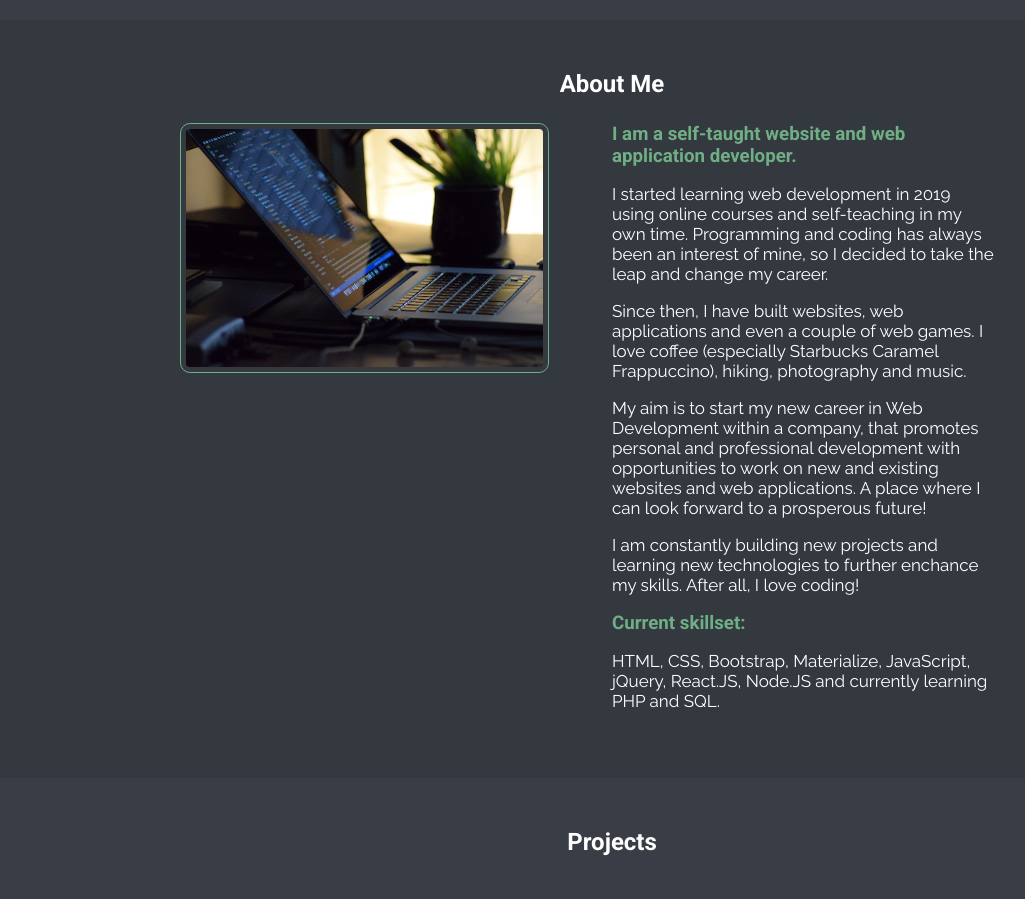
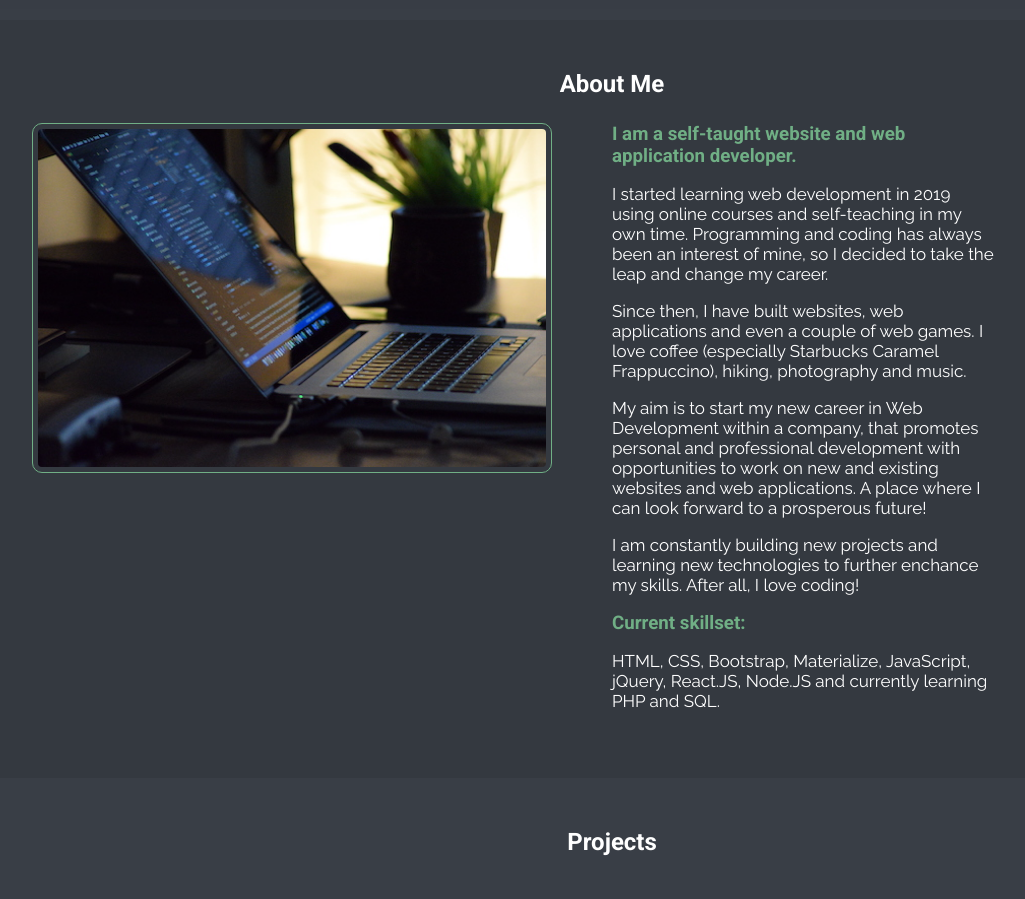
Before and after one commit to MashuMaru/personal-site, a React (Create React App) app: page / in a window 1280 px wide. Shown: the part 780-1679 px from the top of the page, without its empty margins (28-1053 px from the left). Built offline with nearby package versions, Linux system fonts and the light colour scheme.

Commit message:
css amendments

```diff
--- a/public/styles.css
+++ b/public/styles.css
@@ -93,16 +93,21 @@ p {
 }
 
 .about-pic-section {
-    display: inline-block;
+    /* display: inline-block; */
+    display: block;
+    margin-left: auto;
+    margin-right: auto;
+    margin-top: auto;
+    margin-bottom: auto;
     width: 50%;
     height: 100%;
     float: left;
-    padding-left: 10%;
+    /* padding-left: 10%; */
 }
 
 @media only screen and (max-width: 1440px) {
     .about-pic-section {
-        padding-right: 15%;
+        /* padding-right: 15%; */
     }
 }
 
@@ -214,24 +219,32 @@ p {
 }
 
   .profile-pic {
-    position: relative;
-    display: inline;
+    /* position: relative; */
+    /* display: inline; */
     /* border-radius: 10%; */
     border-radius: 10px;
     border: solid 1px #70af85;
     padding: 5px;
-    height: 300px;
+    /* height: 550px; */
+    height: 100%;
     /* max-width: 100%; */
-    margin-left: 25%;
-    margin-right: 25%;
+    display: flex;
+    height: 400px;
+    /* height: 100%; */
+    margin-left: auto;
+    margin-right: auto;
+    /* margin-left: 25%;
+    margin-right: 25%; */
+    /* margin-left: auto;
+    margin-right: auto; */
     margin-top: auto;
-    margin-top: auto;
+    margin-bottom: auto;
 }
 
 
 @media only screen and (max-width: 1600px) {
     .profile-pic {
-        height: 250px;
+        height: 350px;
     }
 }
 
```
Also changed, not shown: 1 other file (tests, documents, lock files or other folders).
